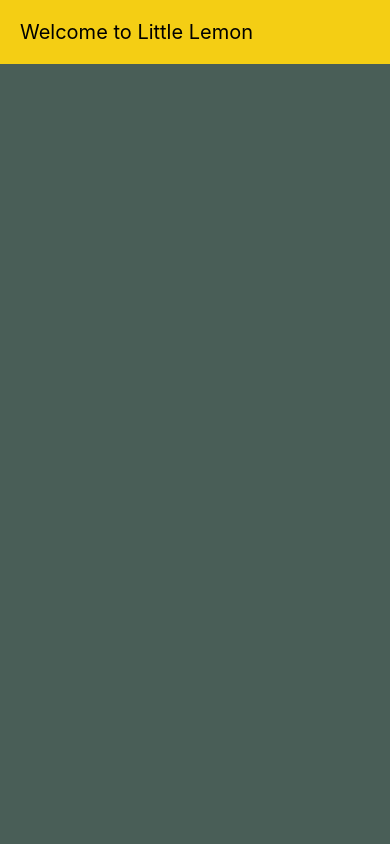
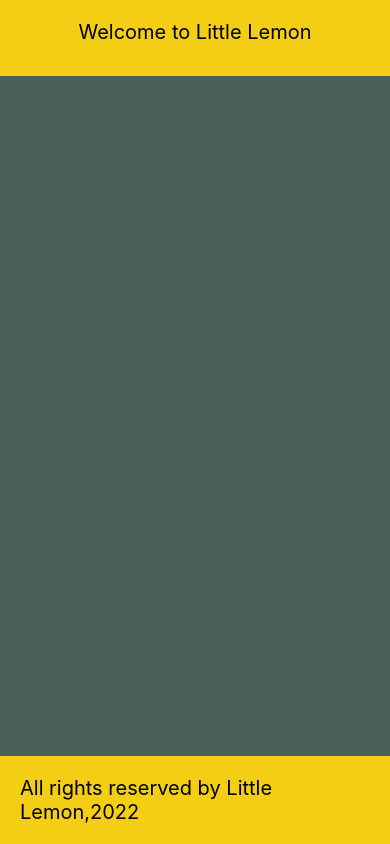
Before and after one commit to vipulpathak113/LittleLemonApp, a React Native app: screen / in a window 390 px wide. Built offline with nearby package versions, Linux system fonts and the light colour scheme.

Commit message:
added footer

```diff
--- a/App.tsx
+++ b/App.tsx
@@ -1,6 +1,7 @@
 import React from "react";
-import { Text, View } from "react-native";
+import { View } from "react-native";
 import Header from "./components/Header";
+import Footer from "./components/Footer";
 
 export default function App() {
   return (
@@ -10,7 +11,12 @@ export default function App() {
         backgroundColor: "#495E57",
       }}
     >
-      <Header/>
+      <View style={{flex: 1,backgroundColor: '#495E57'}}>
+        <Header />
+      </View>
+      <View>
+        <Footer />
+      </View>
     </View>
   );
 }
--- /dev/null
+++ b/components/Footer.jsx
@@ -0,0 +1,12 @@
+import { View, Text } from "react-native";
+import React from "react";
+
+export default function Footer() {
+  return (
+    <View style={{ backgroundColor: "#F4CE14"}}>
+      <Text style={{ padding: 20, fontSize: 20, color: "black" }}>
+       All rights reserved by Little Lemon,2022
+      </Text>
+    </View>
+  );
+}
--- a/components/Header.jsx
+++ b/components/Header.jsx
@@ -3,8 +3,8 @@ import React from "react";
 
 export default function Header() {
   return (
-    <View style={{ backgroundColor: "#F4CE14" }}>
-      <Text style={{ padding: 20, fontSize: 20, color: "black" }}>
+    <View style={{ flex:0.1,backgroundColor: "#F4CE14" }}>
+      <Text style={{ padding: 20, fontSize: 20, color: "black",textAlign:"center" }}>
         Welcome to Little Lemon
       </Text>
     </View>
```
